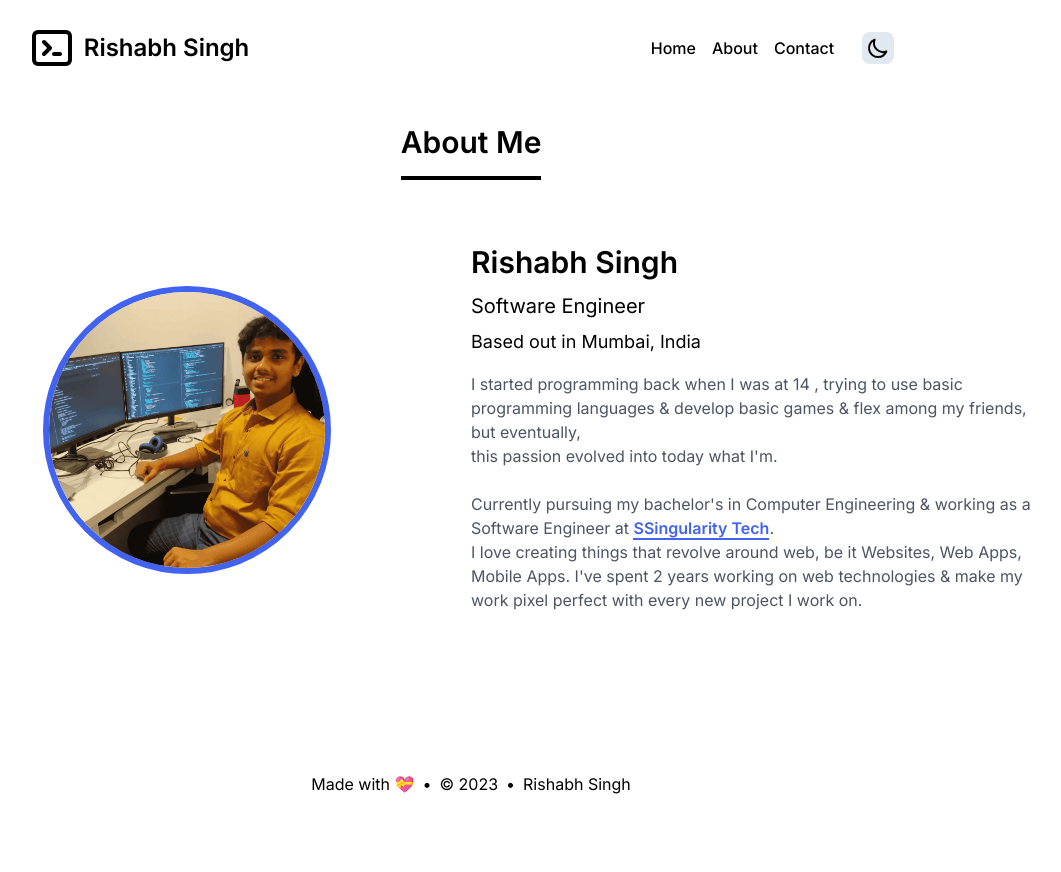
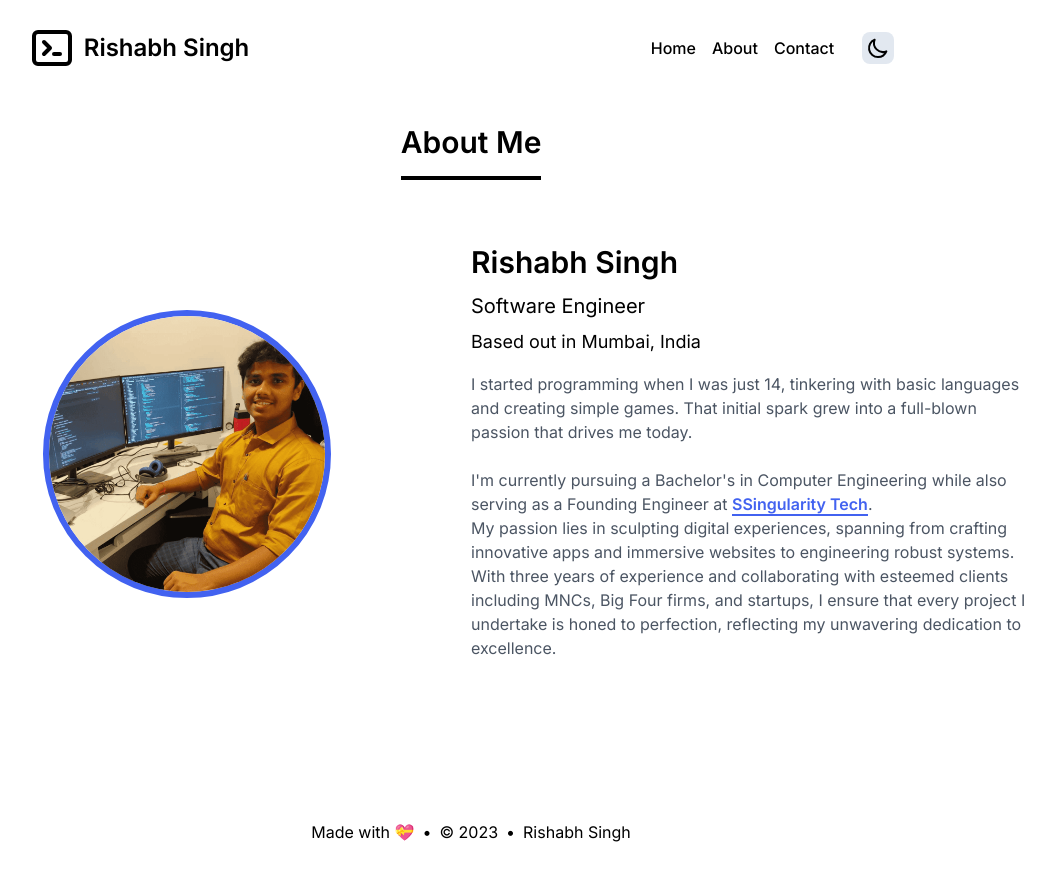
Before and after one commit to geeekgod/my_site, a Next.js app: page /about in a window 1280 px wide. Shown: the whole page, without its empty margins (169-1230 px from the left). Before the commit the page ends 824 px from the top, so only its background shows below. Built offline with nearby package versions, Linux system fonts and the light colour scheme.

Commit message:
chore: update about

```diff
--- a/pages/about.tsx
+++ b/pages/about.tsx
@@ -66,10 +66,9 @@ const About = () => {
               transition={{ type: "spring", duration: 0.6, delay: 0.9 }}
               className="text-md my-3 text-gray-600 dark:text-slate-400"
             >
-              I started programming back when I was at 14 , trying to use basic
-              programming languages & develop basic games & flex among my
-              friends, but eventually,
-              <br /> this passion evolved into today what I&apos;m.
+              I started programming when I was just 14, tinkering with basic
+              languages and creating simple games. That initial spark grew into
+              a full-blown passion that drives me today.
             </motion.p>
             <motion.p
               initial={{ opacity: 0, y: 150 }}
@@ -77,8 +76,8 @@ const About = () => {
               transition={{ type: "spring", duration: 0.6, delay: 1.3 }}
               className="text-md my-3 text-gray-600 dark:text-slate-400"
             >
-              Currently pursuing my bachelor&apos;s in Computer Engineering & working
-              as a Software Engineer at{" "}
+              I&apos;m currently pursuing a Bachelor&apos;s in Computer
+              Engineering while also serving as a Founding Engineer at{" "}
               <a
                 className="dark:text-[#7C92F4] text-[#4262F0] font-semibold border-b-2 dark:border-[#7C92F4] border-[#4262F0] "
                 href="https://ssingularity.co.in/"
@@ -87,10 +86,13 @@ const About = () => {
               >
                 SSingularity Tech
               </a>
-              .<br />I love creating things that revolve around web, be it
-              Websites, Web Apps, Mobile Apps. I&apos;ve spent 2 years working on web
-              technologies & make my work pixel perfect with every new project I
-              work on.
+              .<br />
+              My passion lies in sculpting digital experiences, spanning from
+              crafting innovative apps and immersive websites to engineering
+              robust systems. With three years of experience and collaborating with
+              esteemed clients including MNCs, Big Four firms, and startups, I
+              ensure that every project I undertake is honed to perfection,
+              reflecting my unwavering dedication to excellence.
             </motion.p>
           </div>
         </div>
```
